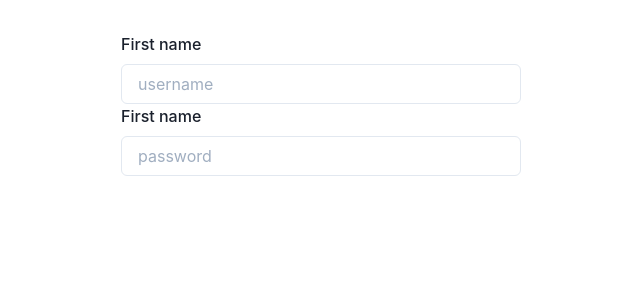
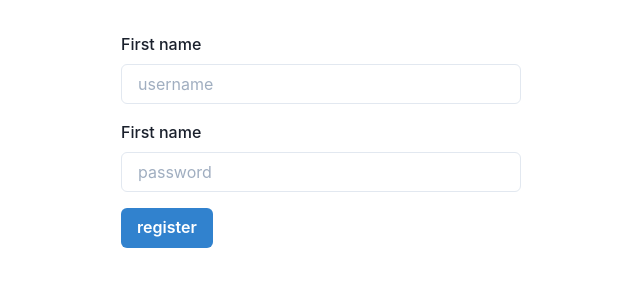
Before and after one commit to Jamie95187/reddit-frontend, a Next.js app: page /register in a window 1280 px wide. Shown: the top 300 px of the page, without its empty margins (319-959 px from the left). Built offline with nearby package versions, Linux system fonts and the light colour scheme.

Commit message:
chakra button

```diff
--- a/src/pages/register.tsx
+++ b/src/pages/register.tsx
@@ -2,7 +2,7 @@ import React from 'react';
 import { Wrapper } from '../components/Wrapper';
 import { InputField } from '../components/InputField';
 import { Formik, Form } from 'formik';
-import { FormControl, FormLabel, Input, FormErrorMessage } from "@chakra-ui/react";
+import { Button, Box, FormControl, FormLabel, Input, FormErrorMessage } from "@chakra-ui/react";
 
 interface registerProps {
 }
@@ -23,12 +23,21 @@ const Register: React.FC<registerProps> = ({}) => {
             placeholder="username"
             label="Username"
           />
+          <Box mt={4}>
             <InputField
               name="password"
               placeholder="password"
               label="Password"
               type="password"
             />
+          </Box>
+          <Button
+            type="submit"
+            colorScheme="blue"
+            mt={4}
+          >
+            register
+          </Button>
         </Form>
       )}
       </Formik>
```
Lines whose indentation alone changed are shown as unchanged.
